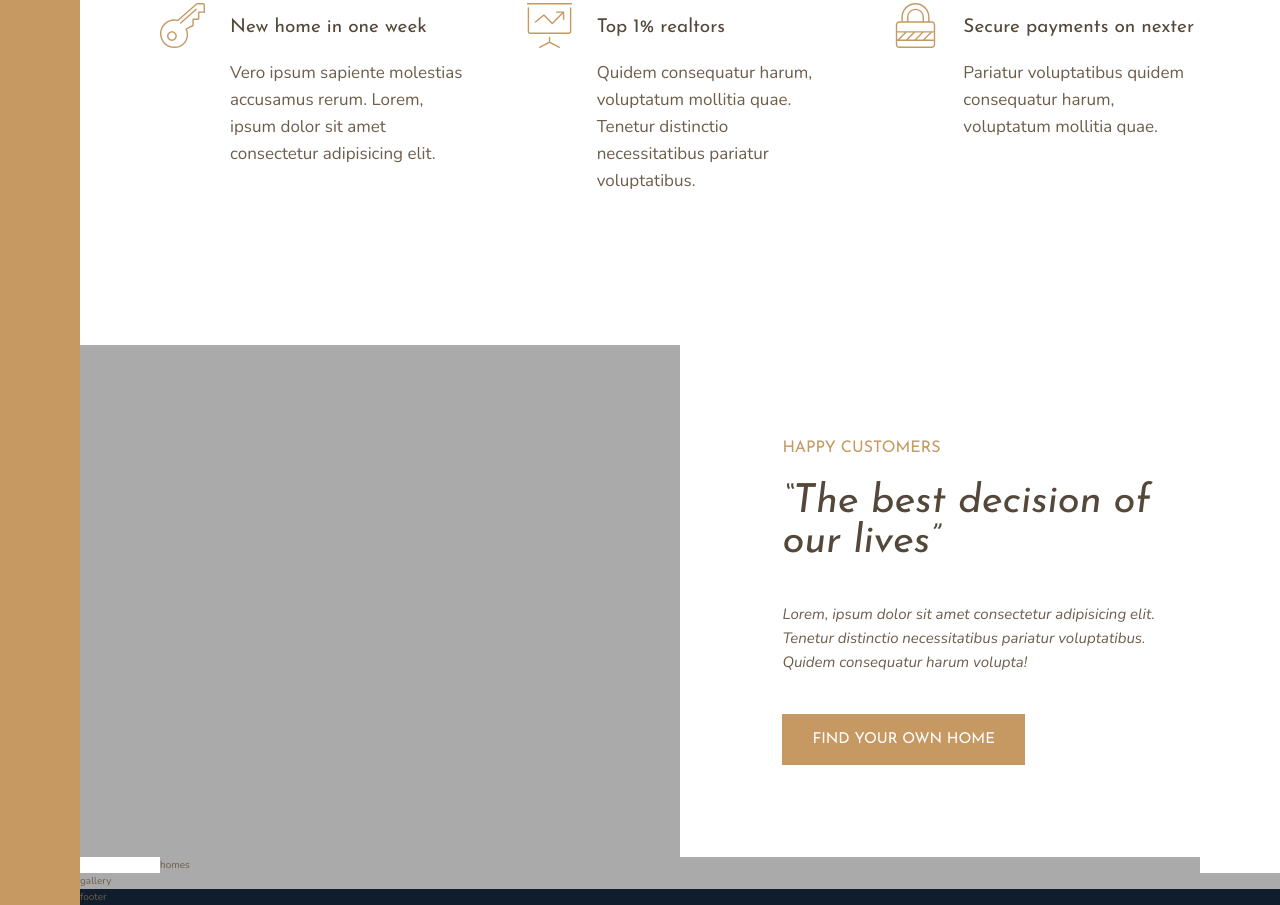
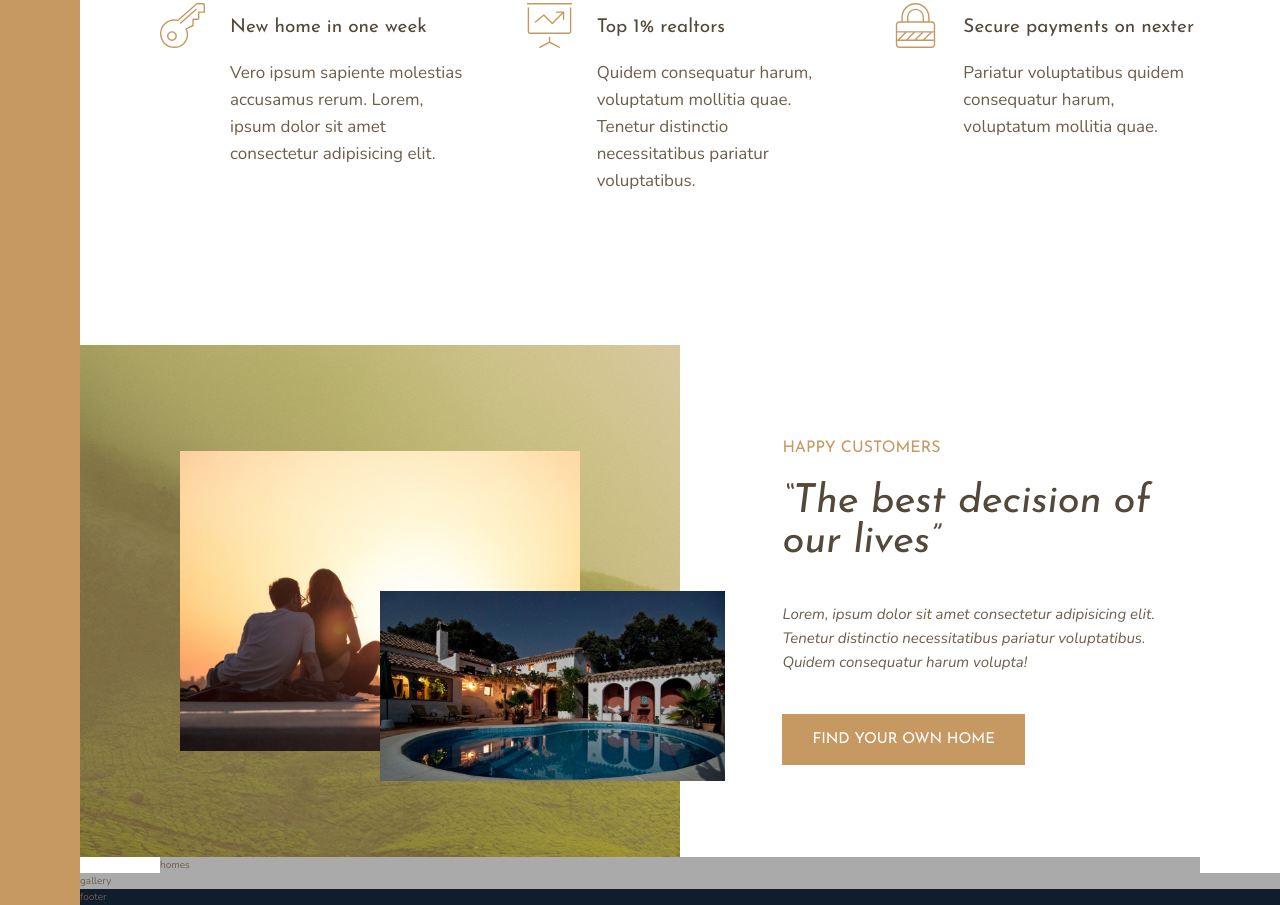
Before and after one commit to thelonglqd/css-grid-udemy-course, a website: page index.html in a window 1280 px wide. Shown: the part 1018-1923 px from the top of the page. Drawn offline with nearby package versions, Linux system fonts and the light colour scheme.

Commit message:
complete story pictures

```diff
--- a/index.html
+++ b/index.html
@@ -81,16 +81,16 @@
       </div>
     </section>
     <div class="story__pictures">
-      <!-- <img
+      <img
         src="img/story-1.jpeg"
-        alt="Story 1"
-        class="story__picrures__img--big"
+        alt="Couple with new house"
+        class="story__pictures__img--1"
       />
       <img
         src="img/story-2.jpeg"
-        alt="Story 2"
-        class="story_pictures__img--small"
-      /> -->
+        alt="New house"
+        class="story__pictures__img--2"
+      />
     </div>
     <div class="story__content">
       <h3 class="heading-3 heading-3--primary heading-3--uppercase md-mb">
--- a/sass/_story.scss
+++ b/sass/_story.scss
@@ -1,7 +1,29 @@
 .story {
   &__pictures {
-    background-color: $color-grey-light-2;
     grid-column: full-start / col-end 4;
+    background-image: linear-gradient(
+        rgba($color-primary, 0.5),
+        rgba($color-primary-dark, 0.5)
+      ),
+      url(../img/back.jpg);
+
+    display: grid;
+    grid-template-columns: repeat(6, 1fr);
+    grid-template-rows: repeat(6, 1fr);
+
+    &__img--1 {
+      width: 100%;
+      grid-column: 2 / -2;
+      grid-row: 2 / -2;
+      align-self: center;
+    }
+
+    &__img--2 {
+      width: 115%;
+      grid-column: 4 / -1;
+      grid-row: 4 / 6;
+      align-self: center;
+    }
   }
 
   &__content {
```
Also changed, not shown: sass/main.css, 1 other file.
